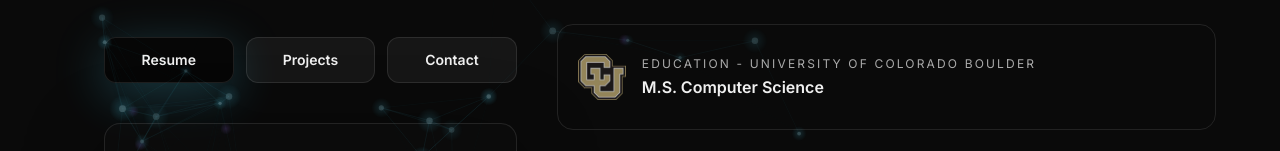
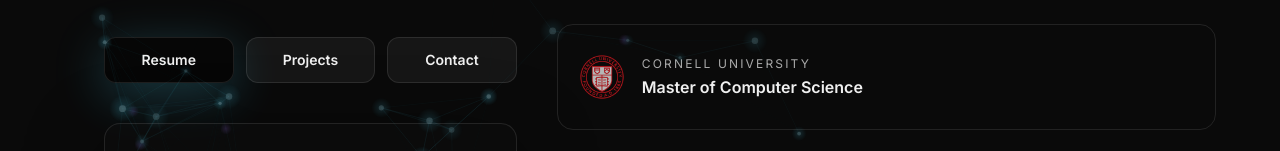
Before and after one commit to CBetch/calebbettcher-website, a Next.js app: page / in a window 1280 px wide. Shown: the part 235-386 px from the top of the page. Built offline with nearby package versions, Linux system fonts and the light colour scheme.

Commit message:
Cornell Homepage Update

```diff
--- a/src/app/page.tsx
+++ b/src/app/page.tsx
@@ -62,9 +62,9 @@ export default function Home() {
               />
               <ExperienceCard
                 href="/education"
-                title="Education - University of Colorado Boulder"
-                desc="M.S. Computer Science"
-                img="/icons/cu.png"
+                title="Cornell University"
+                desc="Master of Computer Science"
+                img="/icons/cornell.png"
               />
               <ExperienceCard
                 href="/projects/LAIRresearch"
```
